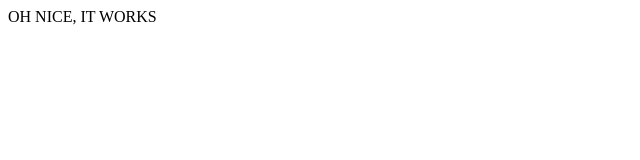
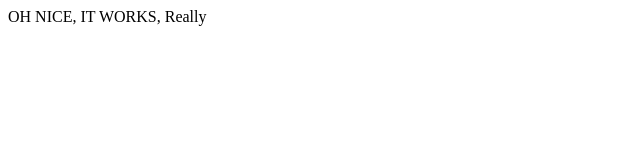
Before and after one commit to FreshYoungMSU/FreshYoungMSU.github.io, a plain HTML site: page index.html in a window 1280 px wide. Shown: the full height of the page, 0-640 px from the left. Drawn offline with Linux system fonts and the light colour scheme.

Commit message:
FirstTest

```diff
--- a/index.html
+++ b/index.html
@@ -5,6 +5,6 @@
     </head>
     </html>
     <body>
-        OH NICE, IT WORKS
+        OH NICE, IT WORKS, Really
     </body>
 </html>
```
